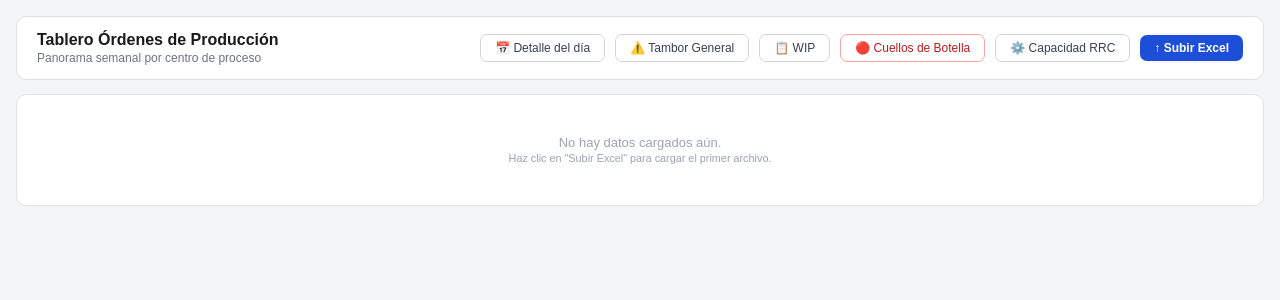
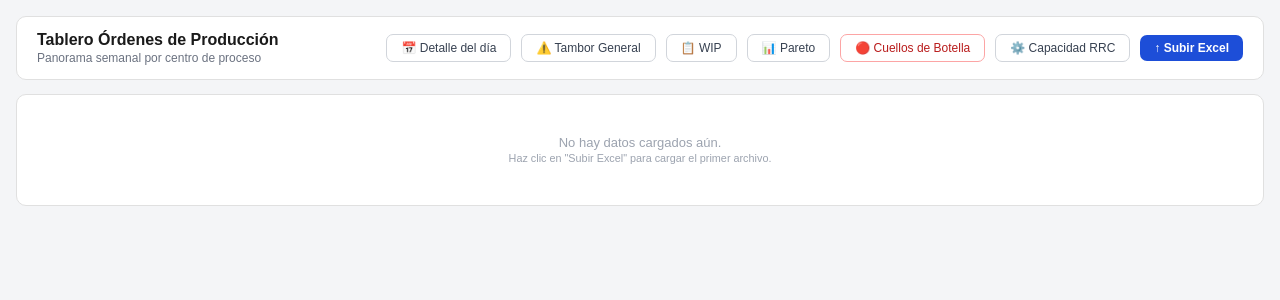
Before and after one commit to CoditeqViviana/tablero-op, a Flask app: page / in a window 1280 px wide. Shown: the top 300 px of the page. Run offline with Flask 3, Linux system fonts and the light colour scheme.

Commit message:
Update index.html

```diff
--- a/templates/index.html
+++ b/templates/index.html
@@ -105,6 +105,7 @@ tr:hover:not(.total-row) td{background:#fafafa}
     <a href="/dia" style="font-size:12px;padding:6px 14px;border:1px solid #d1d5db;border-radius:7px;background:#fff;color:#374151;text-decoration:none">📅 Detalle del día</a>
     <a href="/tambor" style="font-size:12px;padding:6px 14px;border:1px solid #d1d5db;border-radius:7px;background:#fff;color:#374151;text-decoration:none">⚠️ Tambor General</a>
     <a href="/wip" style="font-size:12px;padding:6px 14px;border:1px solid #d1d5db;border-radius:7px;background:#fff;color:#374151;text-decoration:none">📋 WIP</a>
+    <a href="/pareto" style="font-size:12px;padding:6px 14px;border:1px solid #d1d5db;border-radius:7px;background:#fff;color:#374151;text-decoration:none">📊 Pareto</a>
     <a href="/cuellos" style="font-size:12px;padding:6px 14px;border:1px solid #fca5a5;border-radius:7px;background:#fff;color:#b91c1c;text-decoration:none">🔴 Cuellos de Botella</a>
     <a href="/capacidad" style="font-size:12px;padding:6px 14px;border:1px solid #d1d5db;border-radius:7px;background:#fff;color:#374151;text-decoration:none">⚙️ Capacidad RRC</a>
     <button class="upload-btn" onclick="openModal()">&#8593; Subir Excel</button>
```
